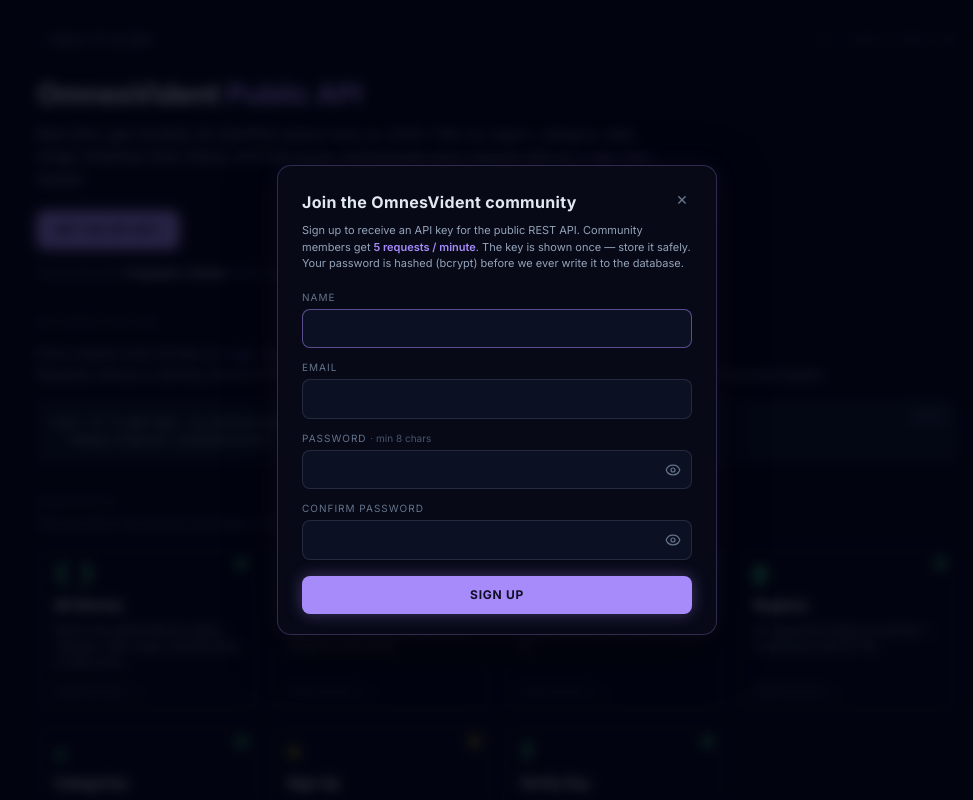
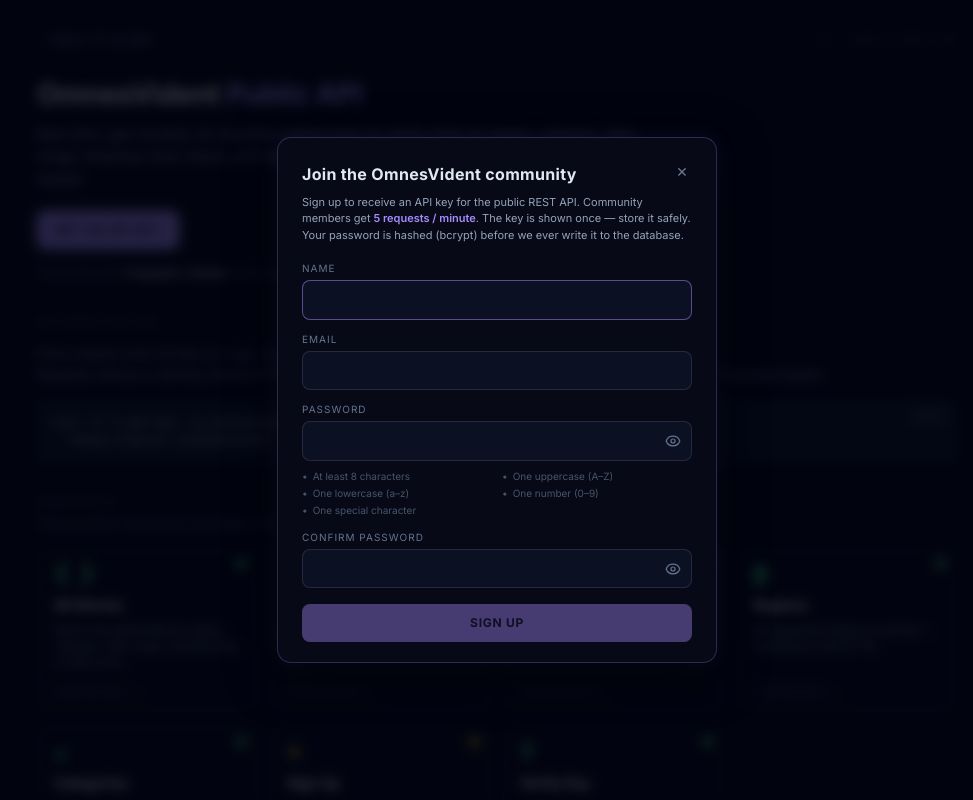
Before and after one commit to jaggannadhan/OmnesVident, a React (Vite) app in the folder frontend_portal/: page /api-docs in a window 1280 px wide. Both pictures are taken after a click on the button "GET AN API KEY". Shown: the top 800 px of the page, without its empty margins (143-1116 px from the left). Built offline with nearby package versions, Linux system fonts and the light colour scheme; no server answers.

Commit message:
fix login validation

```diff
--- a/frontend_portal/src/components/SignupModal.tsx
+++ b/frontend_portal/src/components/SignupModal.tsx
@@ -55,10 +55,20 @@ export function SignupModal({ open, onClose, onSuccess, onSwitchToLogin }: Signu
     return () => window.removeEventListener("keydown", onKey);
   }, [open, onClose]);
 
-  // Live password-match status — used both for the inline hint under the
-  // confirm input and to disable the submit button until they match.
+  // ─── Live password validation ──────────────────────────────────────────────
+  // Each criterion lights up as the user types. Submit is disabled until all
+  // pass AND the confirm field matches.
+  const pwChecks = {
+    length:  pw.length >= PASSWORD_MIN,
+    upper:   /[A-Z]/.test(pw),
+    lower:   /[a-z]/.test(pw),
+    number:  /\d/.test(pw),
+    special: /[^A-Za-z0-9]/.test(pw),
+  };
+  const pwAllValid = Object.values(pwChecks).every(Boolean);
+
   const pwMismatch = pw2.length > 0 && pw !== pw2;
-  const pwMatched  = pw2.length > 0 && pw === pw2 && pw.length >= PASSWORD_MIN;
+  const pwMatched  = pw2.length > 0 && pw === pw2 && pwAllValid;
 
   if (!open) return null;
 
@@ -68,7 +78,7 @@ export function SignupModal({ open, onClose, onSuccess, onSwitchToLogin }: Signu
 
     if (name.trim().length < 2)            { setError("Please enter your name."); return; }
     if (!/^\S+@\S+\.\S+$/.test(email))     { setError("Enter a valid email address."); return; }
-    if (pw.length < PASSWORD_MIN)          { setError(`Password must be at least ${PASSWORD_MIN} characters.`); return; }
+    if (!pwAllValid)                       { setError("Password does not meet all the requirements below."); return; }
     if (pw !== pw2)                        { setError("Passwords do not match."); return; }
 
     setLoading(true);
@@ -175,7 +185,7 @@ export function SignupModal({ open, onClose, onSuccess, onSwitchToLogin }: Signu
 
           <label style={{ display: "flex", flexDirection: "column", gap: "4px" }}>
             <span style={{ fontSize: "10px", textTransform: "uppercase", letterSpacing: "0.1em", color: "#64748b" }}>
-              Password <span style={{ color: "#475569", textTransform: "none", letterSpacing: 0 }}>· min {PASSWORD_MIN} chars</span>
+              Password
             </span>
             <PasswordInput
               value={pw} required minLength={PASSWORD_MIN} maxLength={128}
@@ -183,6 +193,43 @@ export function SignupModal({ open, onClose, onSuccess, onSwitchToLogin }: Signu
               onChange={(e) => setPw(e.target.value)}
               style={inputBaseStyle} onFocus={focusOn} onBlur={blurOn}
             />
+            {/* Requirement checklist — each item turns green ✓ as it's met. */}
+            <div
+              role="list"
+              aria-label="Password requirements"
+              style={{
+                display: "grid",
+                gridTemplateColumns: "1fr 1fr",
+                gap: "2px 10px",
+                marginTop: "4px",
+              }}
+            >
+              {([
+                ["length",  `At least ${PASSWORD_MIN} characters`],
+                ["upper",   "One uppercase (A–Z)"],
+                ["lower",   "One lowercase (a–z)"],
+                ["number",  "One number (0–9)"],
+                ["special", "One special character"],
+              ] as const).map(([key, label]) => {
+                const ok = pwChecks[key];
+                return (
+                  <span
+                    key={key}
+                    role="listitem"
+                    style={{
+                      fontSize: "10px",
+                      color: pw.length === 0 ? "#475569" : ok ? "#86efac" : "#fca5a5",
+                      display: "inline-flex",
+                      alignItems: "center",
+                      gap: "5px",
+                    }}
+                  >
+                    <span aria-hidden="true">{ok ? "✓" : "•"}</span>
+                    {label}
+                  </span>
+                );
+              })}
+            </div>
           </label>
 
           <label style={{ display: "flex", flexDirection: "column", gap: "4px" }}>
@@ -243,14 +290,15 @@ export function SignupModal({ open, onClose, onSuccess, onSwitchToLogin }: Signu
           )}
 
           <button
-            type="submit" disabled={loading || pwMismatch}
+            type="submit"
+            disabled={loading || pwMismatch || !pwAllValid}
             style={{
               marginTop: "4px", padding: "10px 14px",
               fontSize: "12px", fontWeight: 700, letterSpacing: "0.06em", textTransform: "uppercase",
-              background: (loading || pwMismatch) ? "rgba(167,139,250,0.4)" : "#a78bfa",
+              background: (loading || pwMismatch || !pwAllValid) ? "rgba(167,139,250,0.4)" : "#a78bfa",
               color: "#0f0f23", border: "none", borderRadius: "8px",
-              cursor: (loading || pwMismatch) ? "not-allowed" : "pointer",
-              boxShadow: (loading || pwMismatch) ? "none" : "0 0 16px rgba(167,139,250,0.35)",
+              cursor: (loading || pwMismatch || !pwAllValid) ? "not-allowed" : "pointer",
+              boxShadow: (loading || pwMismatch || !pwAllValid) ? "none" : "0 0 16px rgba(167,139,250,0.35)",
               transition: "background 0.15s ease, box-shadow 0.15s ease",
             }}
           >
```
